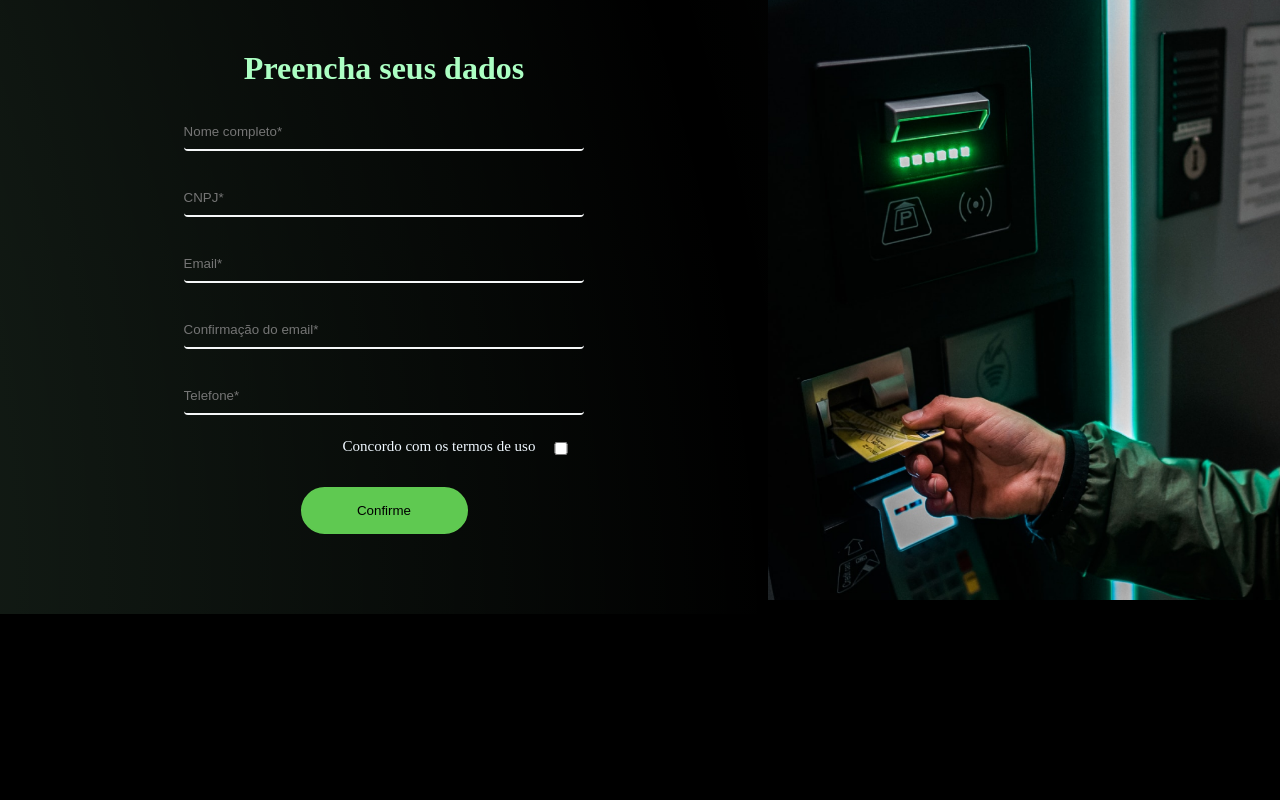
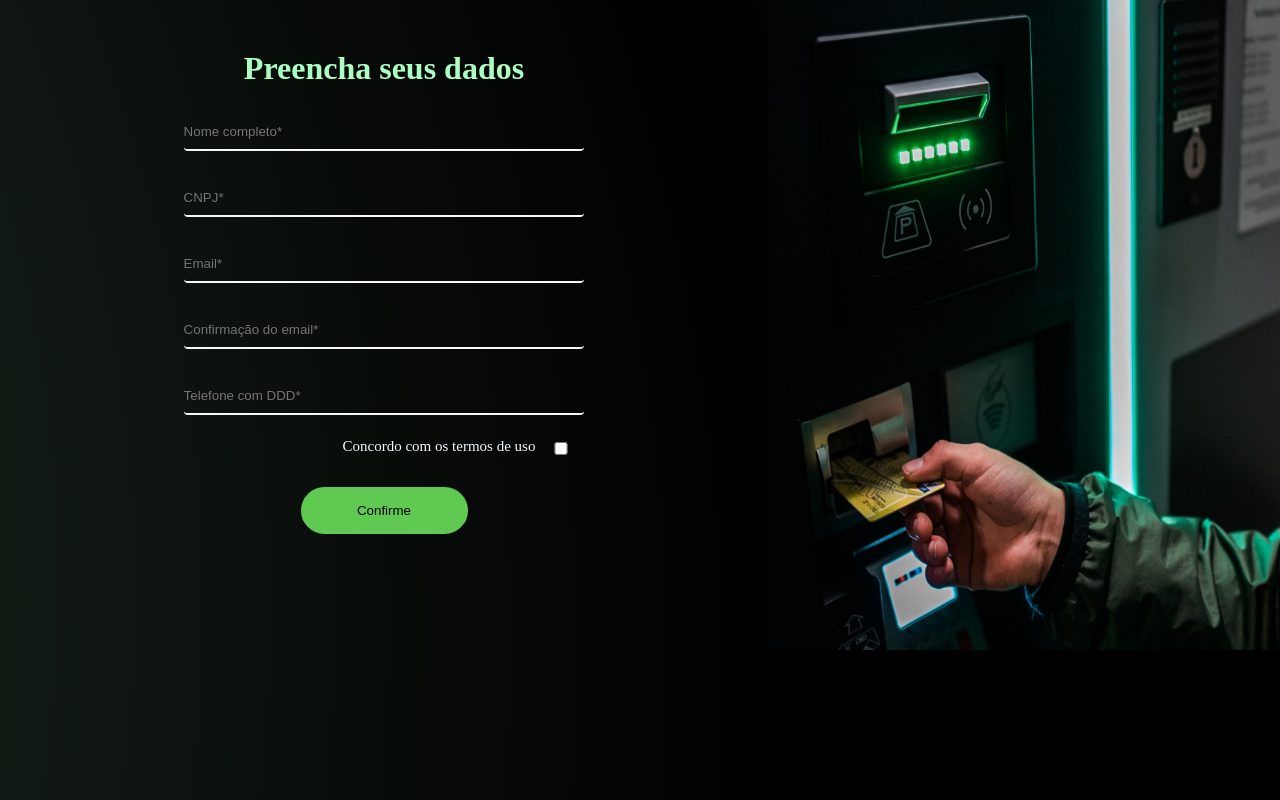
Before and after one commit to Stefaniecosta/SafeSystem, a PHP site: page /cadastro.html in a window 1280 px wide. Run offline with PHP 8.4, Linux system fonts and the light colour scheme.

Commit message:
Atualização

```diff
--- a/Desenvolvimento/Cadastro/cadastro.css
+++ b/Desenvolvimento/Cadastro/cadastro.css
@@ -7,7 +7,7 @@
 }
 
 
-body {
+/* body {
   background: #000000;
   justify-content: center;
   align-items: center;
@@ -16,15 +16,20 @@ body {
   margin: 0;
   overflow: hidden;
 
-}
+} */
 
 
 /************ container pai ************/
 
 .container-maior-cadastro {
     width: 100%;
-    height: 89vh;
+    background-color: black;
+    height: 100%;
+    position: fixed;
     display: flex;
+
+
+
 }
 
 
@@ -45,24 +50,23 @@ body {
 /*caixa do formulario*/
 
   .formulario-cadastro {
-    background-color: rgb(0, 0, 0);
-    position: relative;
-    height: 89vh;
+    width: 100%;
+    height: 100% !important;
+    text-align: center;
+    background-image: url(img/Rectangle\ 2.svg);
+    background-size: 2000px;
+    background-repeat: no-repeat;
+    object-fit: cover !important;
+    justify-content: center;
 
-
-    height: 100% !important;
-    min-height: 480px;
-    margin-top: 0px;
-    text-align: center;
   }
 
   /*formulario e input*/
 
   .formulario-cadastro form {
-    background-color: #000000;
+    background-color: #00000000;
     display: flex;
-    background-image: url(img/Rectangle\ 2.svg);
-    background-size: 2000px;
+
 
     align-items: center;
     justify-content: center;
@@ -186,7 +190,8 @@ transition: background-color 5000s ease-in-out 0s;
 
 .img-cadastro {
   width: 100%;
-  height: 600px;
+  height: 650px;
+  object-fit: cover !important;
 }
 
 
--- a/Desenvolvimento/Cadastro/cadastro.html
+++ b/Desenvolvimento/Cadastro/cadastro.html
@@ -37,7 +37,7 @@
           <div id="validacao_comparaEmail" class="msgErro-cadastro">Os email não confere!</div>
 
 
-          <input type="text" placeholder="Telefone*" />
+          <input type="text" placeholder="Telefone com DDD*" id="idTel" onkeypress="mascaraTel()" maxlength="15" />
           <div id="validacao_telefone" class="msgErro-cadastro">Telefone invãlido!</div>
 
           <!--Campo check mostrar senhas-->
@@ -120,8 +120,6 @@
   }
 
 
-  //--------- validação do email ----------- //
-
   function validarEmail() {
 
     var email = document.querySelector('#email');
@@ -137,6 +135,25 @@
 
   }
 
+
+  function mascaraTel() {
+
+
+    var telefone = document.getElementById('idTel');
+
+
+    if (telefone.value.length == 0) {
+      telefone.value += "(";
+
+    } else if (telefone.value.length == 3) {
+      telefone.value += ")⠀";
+
+    } else if (telefone.value.length == 9) {
+      telefone.value += "-";
+    }
+
+
+  }
 
 
 
```
Also changed, not shown: Desenvolvimento/Cadastro/img/Rectangle2 copy.png (added).
